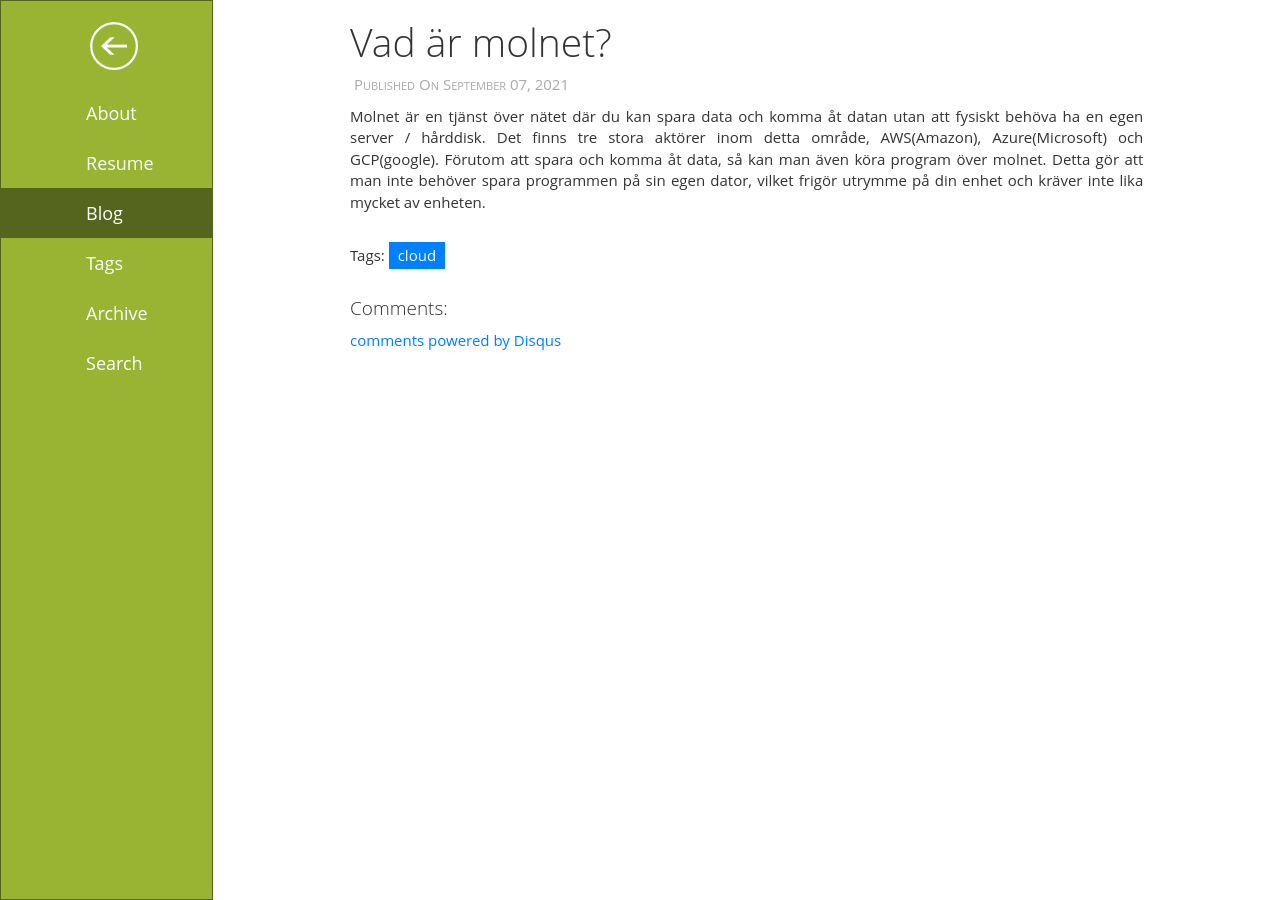
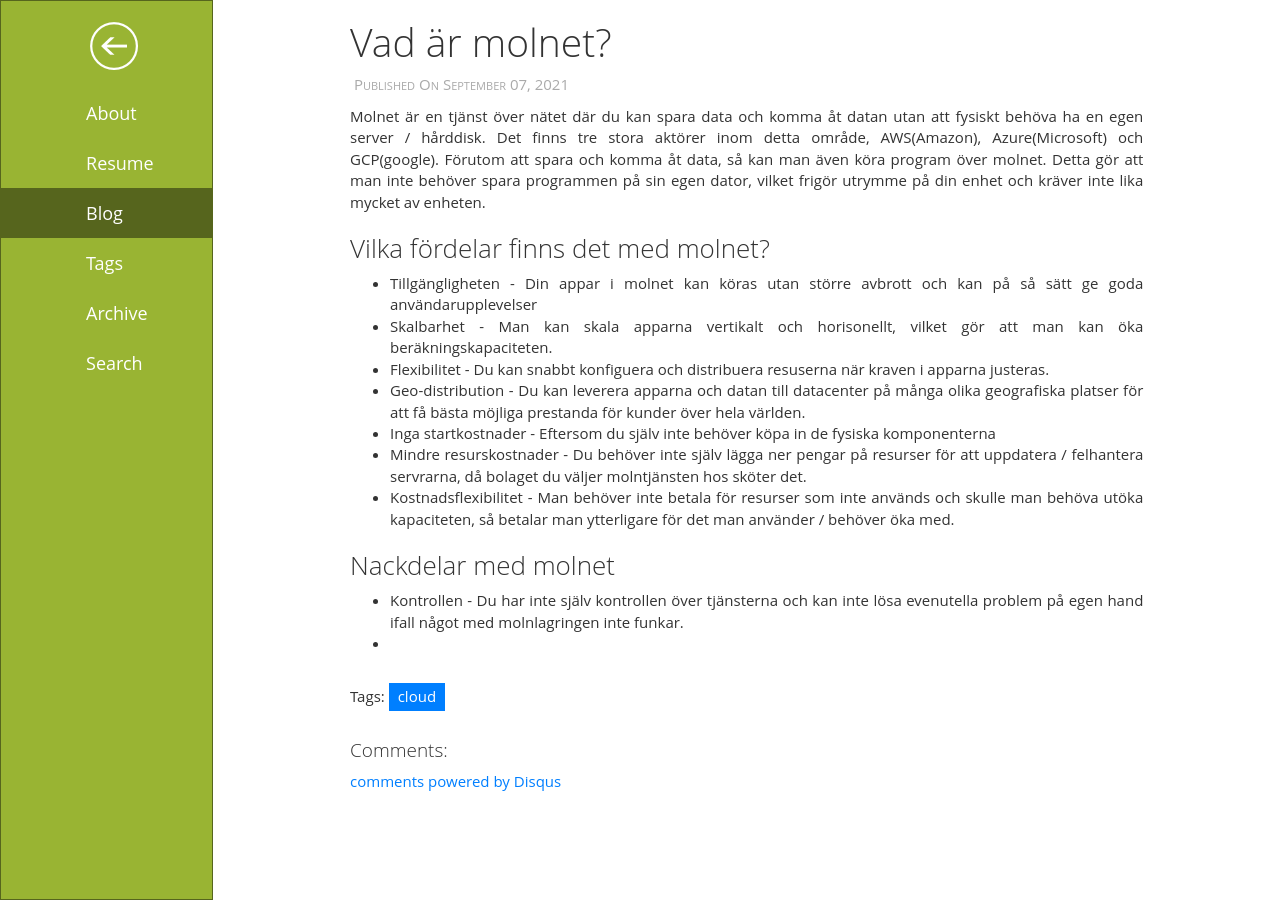
Before and after one commit to KevinKallin/KevinKallin.github.io, a Jekyll site: the page built from _posts/2021-09-07-vad-är-molnet.md, in a window 1280 px wide. Built offline with Jekyll 4.4.1, drawn with Linux system fonts in a browser that asks for light colours; a script that is not in the unit is left out; comment, search, counter and statistics services are not loaded.

Commit message:
update pro and cons

```diff
--- a/_posts/2021-09-07-vad-är-molnet.md
+++ b/_posts/2021-09-07-vad-är-molnet.md
@@ -9,3 +9,19 @@
 
 Molnet är en tjänst över nätet där du kan spara data och komma åt datan utan att fysiskt behöva ha en egen server / hårddisk. Det finns tre stora aktörer inom detta område, AWS(Amazon), Azure(Microsoft) och GCP(google).
 Förutom att spara och komma åt data, så kan man även köra program över molnet. Detta gör att man inte behöver spara programmen på sin egen dator, vilket frigör utrymme på din enhet och kräver inte lika mycket av enheten.
+
+### Vilka fördelar finns det med molnet?
+
+* Tillgängligheten - Din appar i molnet kan köras utan större avbrott och kan på så sätt ge goda användarupplevelser
+* Skalbarhet - Man kan skala apparna vertikalt och horisonellt, vilket gör att man kan öka beräkningskapaciteten.
+* Flexibilitet - Du kan snabbt konfiguera och distribuera resuserna när kraven i apparna justeras.
+* Geo-distribution - Du kan leverera apparna och datan till datacenter på många olika geografiska platser för att få bästa möjliga prestanda för kunder över hela världen.
+* Inga startkostnader - Eftersom du själv inte behöver köpa in de fysiska komponenterna
+* Mindre resurskostnader - Du behöver inte själv lägga ner pengar på resurser för att uppdatera / felhantera servrarna, då bolaget du väljer molntjänsten hos sköter det.
+* Kostnadsflexibilitet - Man behöver inte betala för resurser som inte används och skulle man behöva utöka kapaciteten, så betalar man ytterligare för det man använder / behöver öka med.
+
+
+### Nackdelar med molnet
+
+* Kontrollen - Du har inte själv kontrollen över tjänsterna och kan inte lösa evenutella problem på egen hand ifall något med molnlagringen inte funkar.
+*
```
